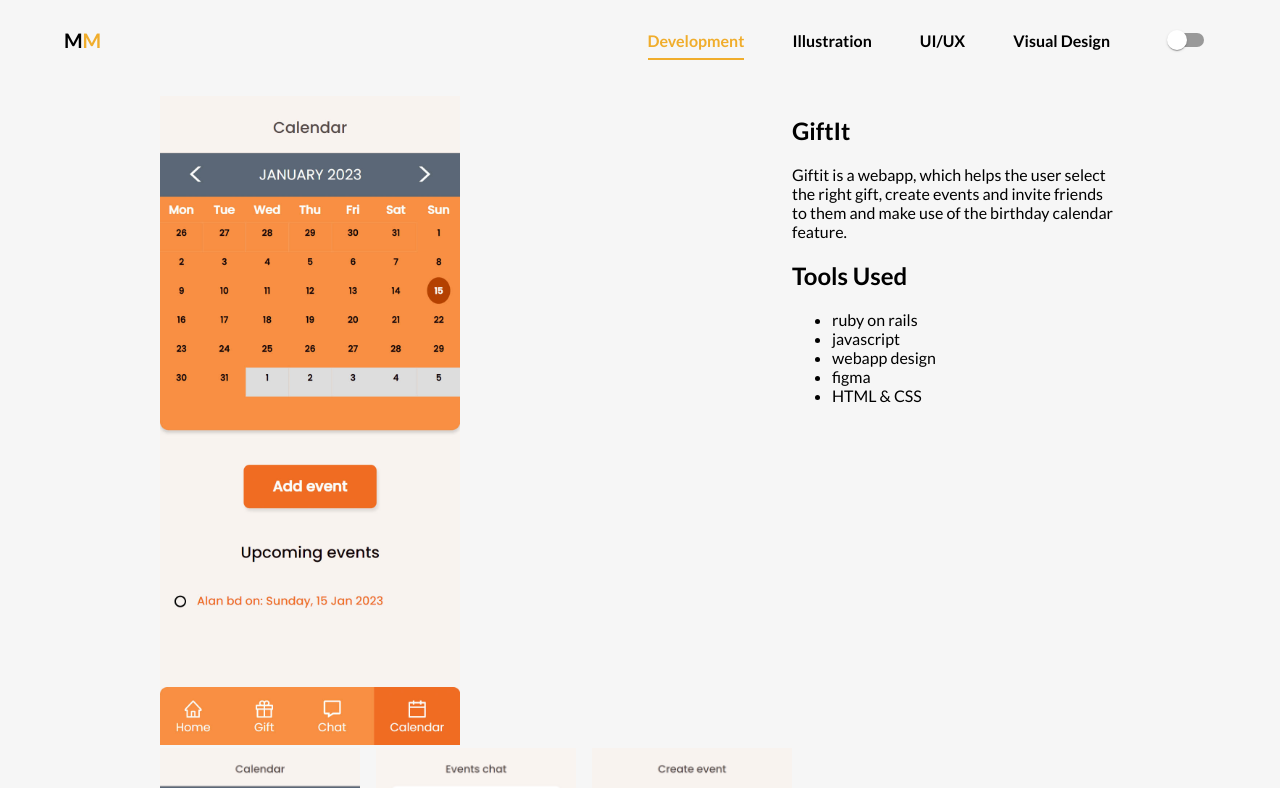
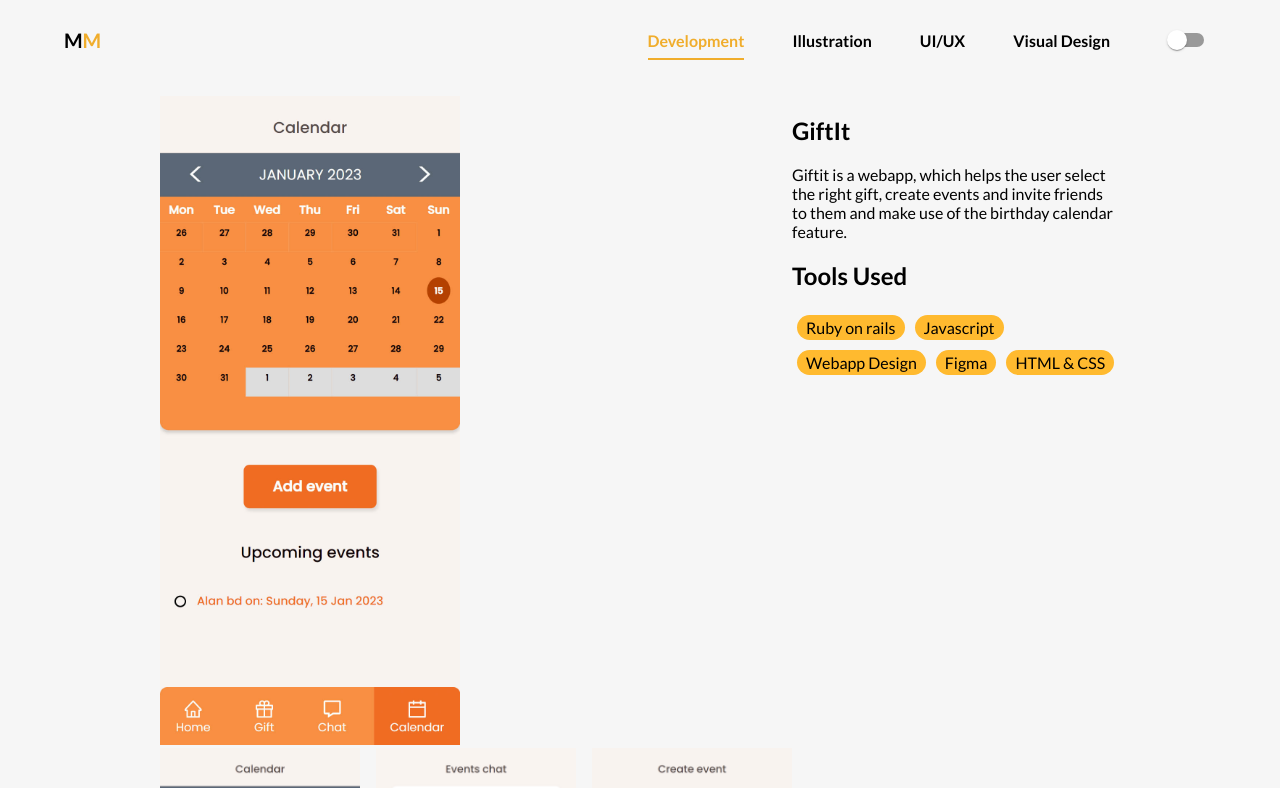
Before and after one commit to tielass/portfolio-website, a React (Create React App) app: page /development/1 in a window 1280 px wide. Shown: the top 788 px of the page. Built offline with nearby package versions, Linux system fonts and the light colour scheme.

Commit message:
added css for tools used

```diff
--- a/src/components/SingleProjectPage.jsx
+++ b/src/components/SingleProjectPage.jsx
@@ -34,7 +34,7 @@ function SingleProjectPage() {
             <ul className="tools">
               {singleProject.skills.map((skill) => (
                 <div className="project--tools">
-                  <li>{skill}</li>
+                  <li className='skill-tag'>{skill}</li>
                 </div>
               ))}
             </ul>
--- a/src/helpers/projectsDb.js
+++ b/src/helpers/projectsDb.js
@@ -13,7 +13,7 @@ export const projectsDb = [
     description: 'Giftit is a webapp, which helps the user select the right gift, create events and invite friends to them and make use of the birthday calendar feature.  ',
     image: [giftitThumnail, giftit2, giftit3, giftit4, ],
     type: "fullstack",
-    skills: ['ruby on rails', 'javascript', 'webapp design', 'figma', 'HTML & CSS'],
+    skills: ['Ruby on rails', 'Javascript', 'Webapp Design', 'Figma', 'HTML & CSS'],
     url: 'https://www.giftit.one/',
     tag: "Ruby / Rails"
   },
--- a/src/style/SingleProjectPage.css
+++ b/src/style/SingleProjectPage.css
@@ -2,6 +2,7 @@
 .single--page{
   display: flex;
   background-color: #F6F6F6;
+  justify-content: space-around;
   padding: 1rem 10rem;
 }
 
@@ -15,6 +16,23 @@
 }
 
 
+/* Tools Used */
+
+.tools {
+  display: flex;
+  justify-content: flex-start;
+  flex-wrap: wrap;
+  list-style: none;
+  padding: 0;
+}
+
+.skill-tag {
+  background-color: #FFBA2F;
+  border-radius: 50px;
+  padding: 3px 9px;
+  margin: 5px;
+}
+
 /* Image Grid */
 
 .project--images--all {
```
